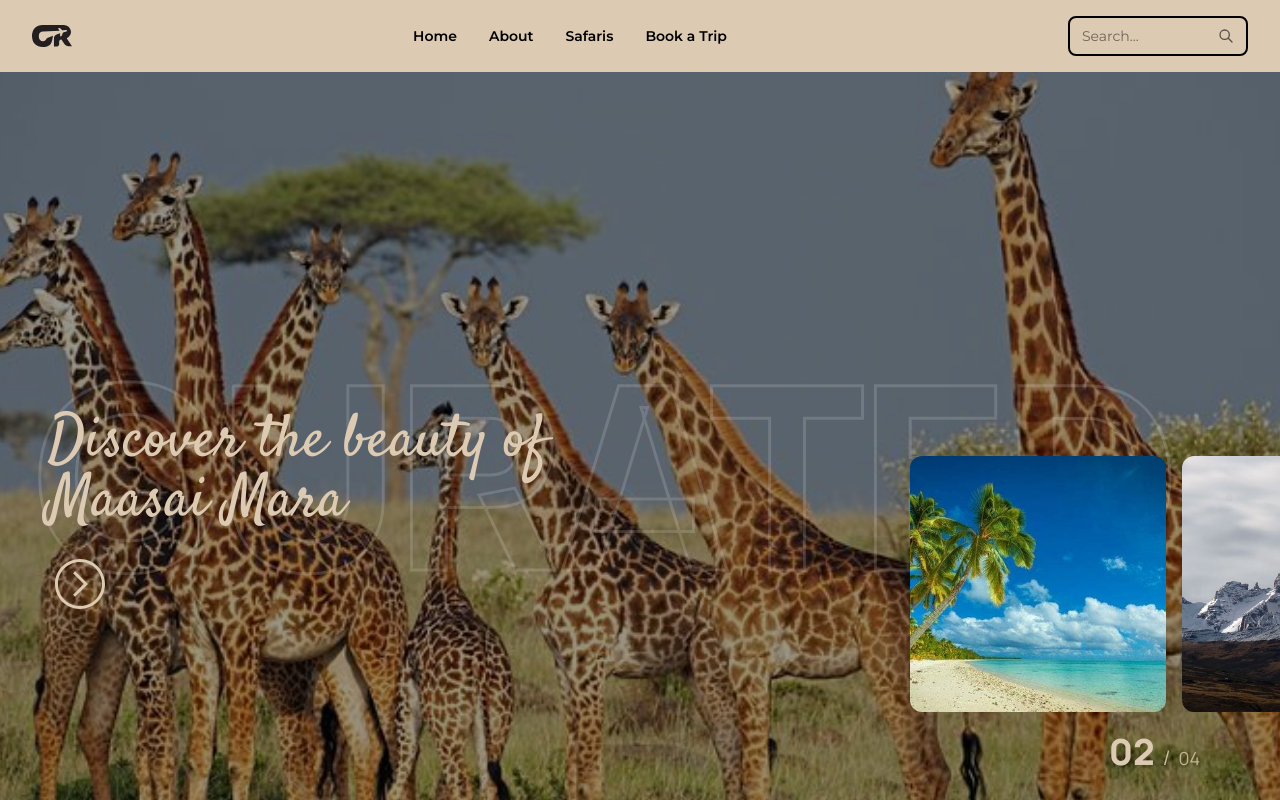
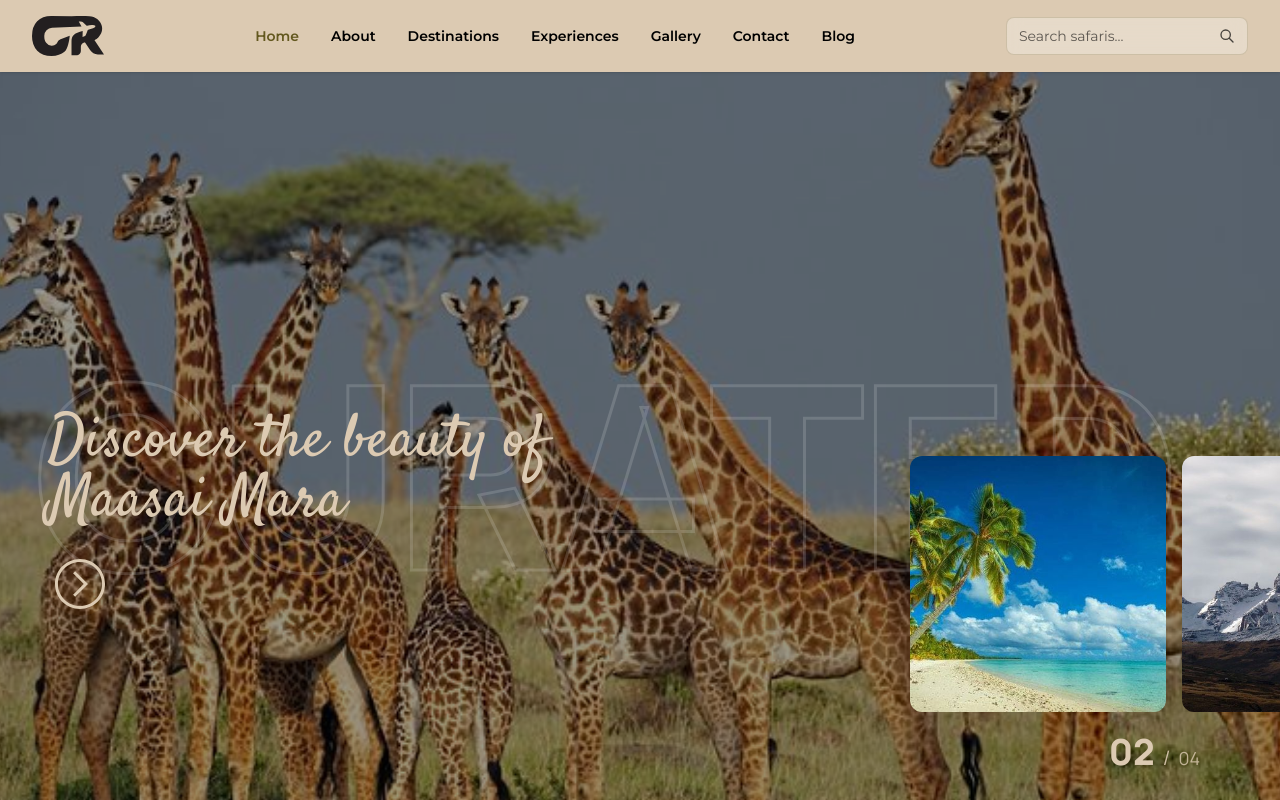
Before and after one commit to nedarctic/motion-tutorial, a Next.js app: page / in a window 1280 px wide. Shown: the top 800 px of the page. Built offline with nearby package versions, Linux system fonts and the light colour scheme.

Commit message:
new menu items and header mobile mode fix

```diff
--- a/app/components/Header.tsx
+++ b/app/components/Header.tsx
@@ -1,5 +1,4 @@
 "use client";
-
 import { useState } from "react";
 import { useRouter, usePathname } from "next/navigation";
 import { motion } from "framer-motion";
@@ -22,13 +21,17 @@ export default function Header() {
   const menuItems = [
     { name: "Home", path: "/" },
     { name: "About", path: "/about" },
-    { name: "Safaris", path: "/safaris" },
-    { name: "Book a Trip", path: "/book" },
+    { name: "Destinations", path: "/destinations" },
+    { name: "Experiences", path: "/experiences" },
+    { name: "Gallery", path: "/gallery" },
+    { name: "Contact", path: "/contact" },
+    { name: "Blog", path: "/blog" },
   ];
 
   return (
+    <>
       <header
-      className={`${montserrat.className} sticky top-0 z-50 bg-[#DCCAB2] text-black backdrop-blur-md`}
+        className={`${montserrat.className} sticky top-0 z-50 bg-[#DCCAB2] text-black backdrop-blur-md shadow-sm`}
       >
         <div className="max-w-7xl mx-auto px-4 sm:px-6 lg:px-8 py-4 flex items-center justify-between">
           {/* Logo */}
@@ -38,49 +41,50 @@ export default function Header() {
             transition={{ duration: 0.5 }}
             className="shrink-0"
           >
+            <Link href="/">
               <Image
                 src="/dark-logo.svg"
                 alt="Curated by Ray logo"
-            height={20}
-            width={40}
+                height={40}
+                width={80}
+                className="h-10 w-auto"
+                priority
               />
+            </Link>
           </motion.div>
 
           {/* Desktop Menu */}
-        <nav className="hidden md:flex items-center gap-8">
-          {menuItems.map((item, i) => (
+          <nav className="hidden lg:flex items-center gap-8">
+            {menuItems.map((item) => (
               <Link
-              key={i}
+                key={item.path}
                 href={item.path}
-              className="text-black font-semibold text-sm hover:text-[#63581F] transition-colors"
+                className={`font-semibold text-sm transition-colors hover:text-[#63581F] ${
+                  pathname === item.path ? "text-[#63581F]" : "text-black"
+                }`}
               >
                 {item.name}
               </Link>
             ))}
           </nav>
 
-        {/* Global Search Bar */}
+          {/* Global Search Bar - Desktop */}
           <motion.form
             onSubmit={handleSearch}
             initial={{ opacity: 0, x: 20 }}
             animate={{ opacity: 1, x: 0 }}
             transition={{ duration: 0.5, delay: 0.2 }}
-          className="hidden md:flex items-center gap-2 bg-[#DCCAB2] rounded-lg px-3 py-2 border-2 text-black"
+            className="hidden md:flex items-center gap-2 bg-white/30 backdrop-blur-sm rounded-lg px-3 py-2 border border-[#63581F]/20"
           >
             <input
               type="text"
-            placeholder="Search..."
+              placeholder="Search safaris..."
               value={query}
               onChange={(e) => setQuery(e.target.value)}
-            className="bg-transparent text-black text-sm placeholder-black/50 outline-none w-32"
+              className="bg-transparent text-black text-sm placeholder-black/60 outline-none w-40 lg:w-48"
             />
-          <button type="submit">
-            <svg
-              className="w-4 h-4 text-black/60"
-              fill="none"
-              stroke="currentColor"
-              viewBox="0 0 24 24"
-            >
+            <button type="submit" className="text-black/70 hover:text-black transition-colors">
+              <svg className="w-4 h-4" fill="none" stroke="currentColor" viewBox="0 0 24 24">
                 <path
                   strokeLinecap="round"
                   strokeLinejoin="round"
@@ -94,23 +98,76 @@ export default function Header() {
           {/* Mobile Menu Button */}
           <motion.button
             onClick={() => setIsOpen(!isOpen)}
-          className="md:hidden flex flex-col gap-1.5 p-2"
+            className="lg:hidden flex flex-col gap-1.5 p-2 rounded-lg hover:bg-[#DCCAB2]/80 transition-colors"
             whileTap={{ scale: 0.95 }}
+            aria-label="Toggle menu"
           >
             <motion.div
-            animate={isOpen ? { rotate: 45, y: 8 } : { rotate: 0, y: 0 }}
-            className="w-6 h-0.5 bg-white"
+              animate={isOpen ? { rotate: 45, y: 6 } : { rotate: 0, y: 0 }}
+              className="w-6 h-0.5 bg-black"
             />
             <motion.div
               animate={isOpen ? { opacity: 0 } : { opacity: 1 }}
-            className="w-6 h-0.5 bg-white"
+              className="w-6 h-0.5 bg-black"
             />
             <motion.div
-            animate={isOpen ? { rotate: -45, y: -8 } : { rotate: 0, y: 0 }}
-            className="w-6 h-0.5 bg-white"
+              animate={isOpen ? { rotate: -45, y: -6 } : { rotate: 0, y: 0 }}
+              className="w-6 h-0.5 bg-black"
             />
           </motion.button>
         </div>
+
+        {/* Mobile Menu Dropdown */}
+        {isOpen && (
+          <motion.nav
+            initial={{ opacity: 0, y: -10 }}
+            animate={{ opacity: 1, y: 0 }}
+            exit={{ opacity: 0, y: -10 }}
+            transition={{ duration: 0.2 }}
+            className="lg:hidden bg-[#DCCAB2] border-t border-[#63581F]/20"
+          >
+            <div className="px-4 py-3 space-y-1">
+              {menuItems.map((item) => (
+                <Link
+                  key={item.path}
+                  href={item.path}
+                  onClick={() => setIsOpen(false)}
+                  className={`block py-2.5 px-3 rounded-lg font-medium text-sm transition-colors ${
+                    pathname === item.path
+                      ? "bg-[#63581F] text-white"
+                      : "text-black hover:bg-[#c5b5a0]"
+                  }`}
+                >
+                  {item.name}
+                </Link>
+              ))}
+
+              {/* Mobile Search */}
+              <form onSubmit={handleSearch} className="mt-4">
+                <div className="flex items-center gap-2 bg-white/30 backdrop-blur-sm rounded-lg px-3 py-2 border border-[#63581F]/20">
+                  <input
+                    type="text"
+                    placeholder="Search safaris..."
+                    value={query}
+                    onChange={(e) => setQuery(e.target.value)}
+                    className="flex-1 bg-transparent text-black text-sm placeholder-black/60 outline-none"
+                  />
+                  <button type="submit" className="text-black/70 hover:text-black">
+                    <svg className="w-4 h-4" fill="none" stroke="currentColor" viewBox="0 0 24 24">
+                      <path
+                        strokeLinecap="round"
+                        strokeLinejoin="round"
+                        strokeWidth={2}
+                        d="M21 21l-6-6m2-5a7 7 0 11-14 0 7 7 0 0114 0z"
+                      />
+                    </svg>
+                  </button>
+                </div>
+              </form>
+            </div>
+          </motion.nav>
+        )}
       </header>
+    </>
   );
 }
```
Lines whose indentation alone changed are shown as unchanged.
